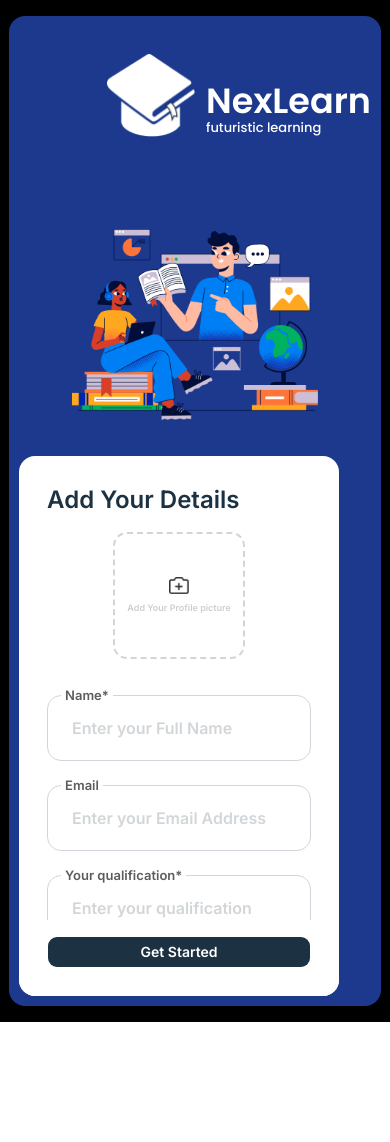
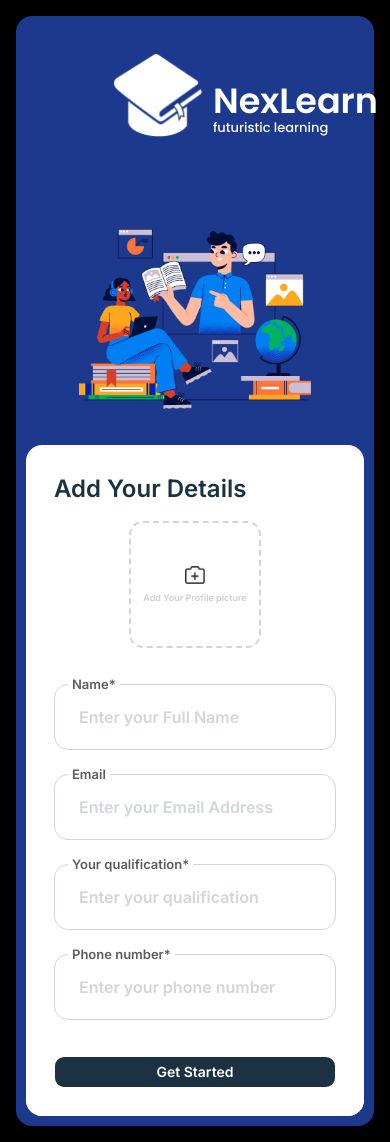
Before and after one commit to Fathima-Rafah-Karat/NexLearn, a Next.js app: page /add-details in a window 390 px wide. Before the commit the page ends 1022 px from the top, so only its background shows below. Built offline with nearby package versions, Linux system fonts and the light colour scheme.

Commit message:
adjust container widths for better responsive layout

```diff
--- a/app/add-details/page.tsx
+++ b/app/add-details/page.tsx
@@ -89,7 +89,7 @@ const AddDetails = () => {
     };
     return (
         <div className="bg-black min-h-screen w-full flex items-center justify-center p-4 lg:p-10 overflow-y-auto">
-            <div className="bg-blue-900 rounded-[16px]">
+            <div className="bg-blue-900 rounded-[16px] w-full max-w-[760px]">
                 <div className="flex md:flex-row flex-col">
                     <div className="gap-[92px] flex flex-col">
                         <div className="flex flex-row gap-[11px]">
@@ -102,7 +102,7 @@ const AddDetails = () => {
                         <Image src="/image/photo1.png" alt="photo" width={335} height={260} priority className="mx-[63px] mb-[26px] w-auto h-auto" />
                     </div>
 
-                    <div className="relative bg-white h-[540px] m-[10px] rounded-[16px] flex flex-col xl:w-[339px] w-[320px] overflow-hidden">
+                    <div className="relative bg-white min-h-[540px] md:h-[540px] m-[10px] rounded-[16px] flex flex-col w-[calc(100%-20px)] md:w-[339px] overflow-hidden">
                         <div className="flex flex-col flex-shrink-0 px-[28px] pt-[28px]">
                             <h1 className="text-color-text text-size-24 font-semibold font-inter leading-[32px] tracking-[0px] pb-[16px]">Add Your Details</h1>
                             <div className="flex flex-col items-center mb-6">
```
